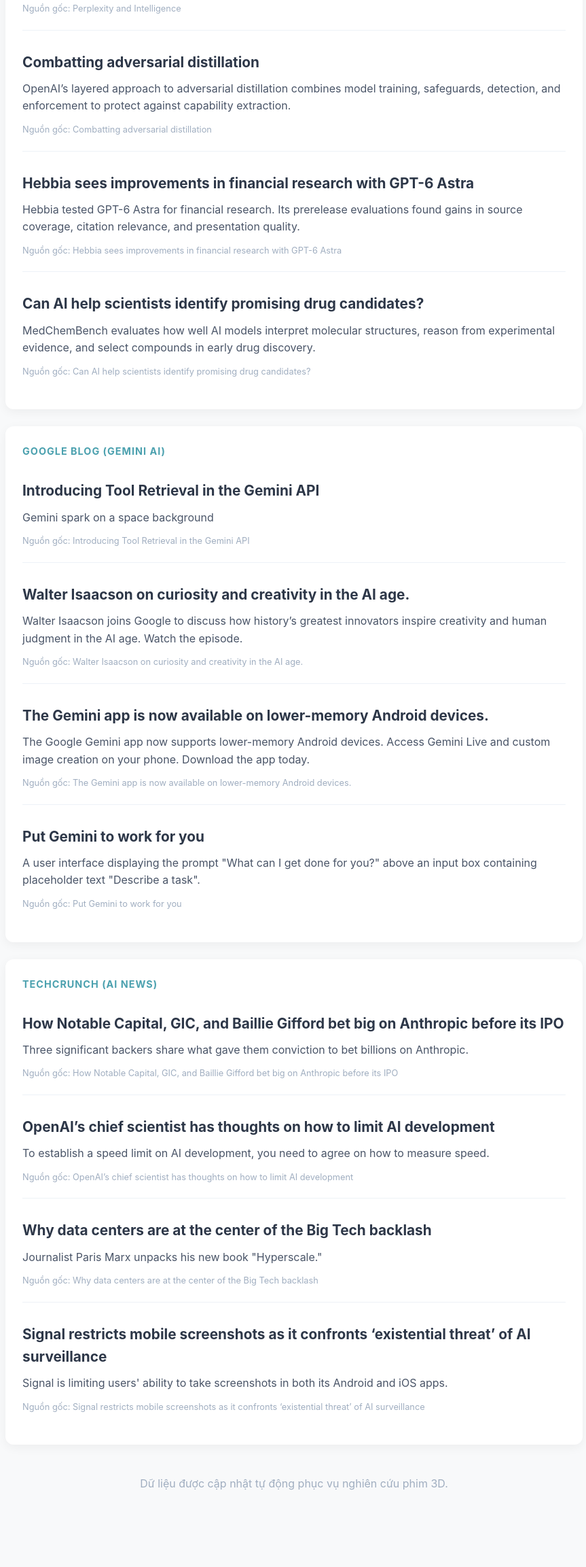
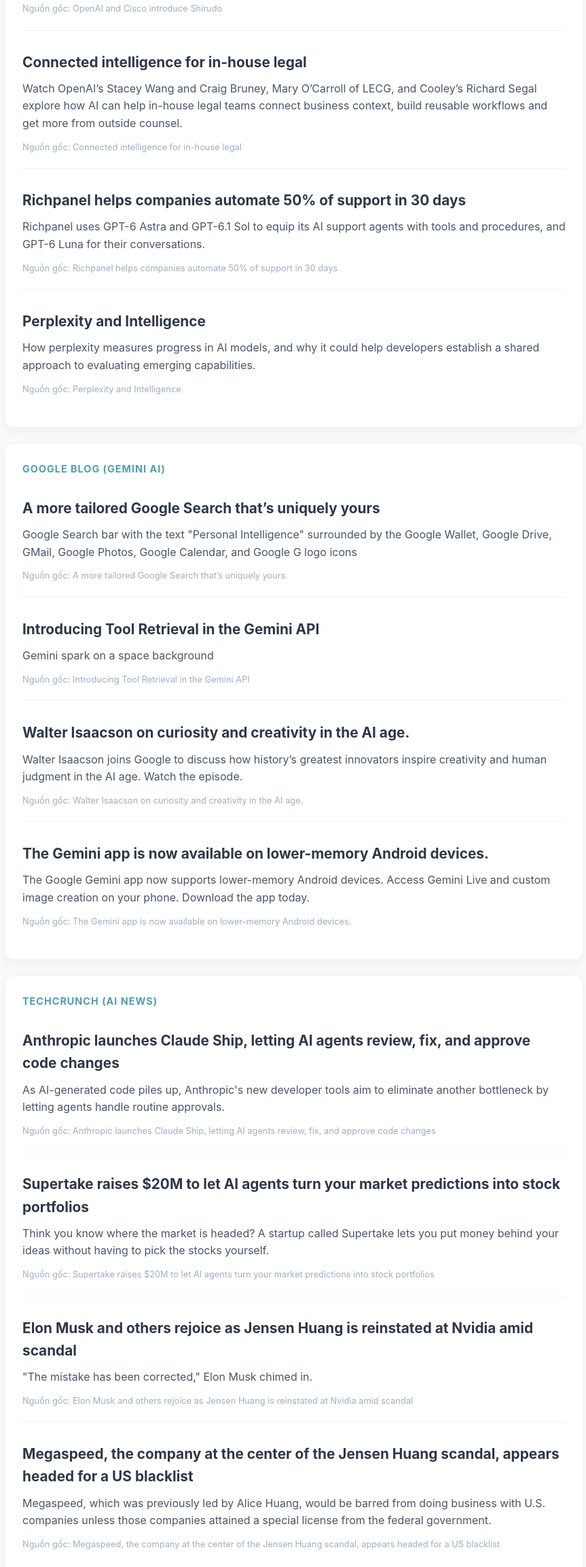
Before and after one commit to lelevietnam99/3d-ai-prompt-news, a plain HTML site: page index.html in a window 1280 px wide. Shown: the part 455-2760 px from the top of the page at 68% size, without its empty margins (207-1070 px from the left). Before the commit the page ends 2699 px from the top, so only its background shows below. Drawn offline with Linux system fonts and the light colour scheme.

Commit message:
Auto-update AI 3D Prompt News

```diff
--- a/index.html
+++ b/index.html
@@ -28,37 +28,44 @@
     <div class="container">
         <header>
             <h1>Cập Nhật AI & Prompt Làm Phim</h1>
-            <p>Dành riêng cho dự án Phim 3D Đức Phật | 23/11/2026</p>
+            <p>Dành riêng cho dự án Phim 3D Đức Phật | 24/11/2026</p>
         </header>
 <div class="feed-card"><div class="source-name">OpenAI (ChatGPT Updates)</div>
+                <div class="news-item">
+                    <div class="tag-container"></div>
+                    <a class="news-title" href="https://openai.com/index/introducing-shirudo" target="_blank">OpenAI and Cisco introduce Shirudo</a>
+                    <div class="summary-vi">OpenAI and Cisco introduce Shirudo, an open-source runtime for Linux. It helps teams protect running systems while they roll out patches.</div>
+                    <div class="meta">Nguồn gốc: OpenAI and Cisco introduce Shirudo</div>
+                </div>
+
+                <div class="news-item">
+                    <div class="tag-container"></div>
+                    <a class="news-title" href="https://openai.com/business/learn/connected-intelligence-for-in-house-legal" target="_blank">Connected intelligence for in-house legal</a>
+                    <div class="summary-vi">Watch OpenAI’s Stacey Wang and Craig Bruney, Mary O’Carroll of LECG, and Cooley’s Richard Segal explore how AI can help in-house legal teams connect business context, build reusable workflows and get more from outside counsel.</div>
+                    <div class="meta">Nguồn gốc: Connected intelligence for in-house legal</div>
+                </div>
+
+                <div class="news-item">
+                    <div class="tag-container"></div>
+                    <a class="news-title" href="https://openai.com/business/customer-stories/richpanel-ai-customer-support" target="_blank">Richpanel helps companies automate 50% of support in 30 days</a>
+                    <div class="summary-vi">Richpanel uses GPT-6 Astra and GPT-6.1 Sol to equip its AI support agents with tools and procedures, and GPT-6 Luna for their conversations.</div>
+                    <div class="meta">Nguồn gốc: Richpanel helps companies automate 50% of support in 30 days</div>
+                </div>
+
                 <div class="news-item">
                     <div class="tag-container"></div>
                     <a class="news-title" href="https://openai.com/index/perplexity-and-intelligence" target="_blank">Perplexity and Intelligence</a>
                     <div class="summary-vi">How perplexity measures progress in AI models, and why it could help developers establish a shared approach to evaluating emerging capabilities.</div>
                     <div class="meta">Nguồn gốc: Perplexity and Intelligence</div>
                 </div>
-
+                </div><div class="feed-card"><div class="source-name">Google Blog (Gemini AI)</div>
                 <div class="news-item">
                     <div class="tag-container"></div>
-                    <a class="news-title" href="https://openai.com/index/combatting-adversarial-distillation" target="_blank">Combatting adversarial distillation</a>
-                    <div class="summary-vi">OpenAI’s layered approach to adversarial distillation combines model training, safeguards, detection, and enforcement to protect against capability extraction.</div>
-                    <div class="meta">Nguồn gốc: Combatting adversarial distillation</div>
+                    <a class="news-title" href="https://blog.google/products-and-platforms/products/search/google-search-personal-intelligence-apps/" target="_blank">A more tailored Google Search that’s uniquely yours</a>
+                    <div class="summary-vi">Google Search bar with the text "Personal Intelligence" surrounded by the Google Wallet, Google Drive, GMail, Google Photos, Google Calendar, and Google G logo icons</div>
+                    <div class="meta">Nguồn gốc: A more tailored Google Search that’s uniquely yours</div>
                 </div>
 
-                <div class="news-item">
-                    <div class="tag-container"></div>
-                    <a class="news-title" href="https://openai.com/business/customer-stories/hebbia" target="_blank">Hebbia sees improvements in financial research with GPT-6 Astra</a>
-                    <div class="summary-vi">Hebbia tested GPT-6 Astra for financial research. Its prerelease evaluations found gains in source coverage, citation relevance, and presentation quality.</div>
-                    <div class="meta">Nguồn gốc: Hebbia sees improvements in financial research with GPT-6 Astra</div>
-                </div>
-
-                <div class="news-item">
-                    <div class="tag-container"></div>
-                    <a class="news-title" href="https://openai.com/index/introducing-medchembench" target="_blank">Can AI help scientists identify promising drug candidates?</a>
-                    <div class="summary-vi">MedChemBench evaluates how well AI models interpret molecular structures, reason from experimental evidence, and select compounds in early drug discovery.</div>
-                    <div class="meta">Nguồn gốc: Can AI help scientists identify promising drug candidates?</div>
-                </div>
-                </div><div class="feed-card"><div class="source-name">Google Blog (Gemini AI)</div>
                 <div class="news-item">
                     <div class="tag-container"></div>
                     <a class="news-title" href="https://blog.google/innovation-and-ai/technology/developers-tools/gemini-api-tool-retrieval/" target="_blank">Introducing Tool Retrieval in the Gemini API</a>
@@ -79,40 +86,33 @@
                     <div class="summary-vi">The Google Gemini app now supports lower-memory Android devices. Access Gemini Live and custom image creation on your phone. Download the app today.</div>
                     <div class="meta">Nguồn gốc: The Gemini app is now available on lower-memory Android devices.</div>
                 </div>
-
-                <div class="news-item">
-                    <div class="tag-container"></div>
-                    <a class="news-title" href="https://blog.google/innovation-and-ai/products/gemini-app/tasks-in-gemini-free-new-features/" target="_blank">Put Gemini to work for you</a>
-                    <div class="summary-vi">A user interface displaying the prompt "What can I get done for you?" above an input box containing placeholder text "Describe a task".</div>
-                    <div class="meta">Nguồn gốc: Put Gemini to work for you</div>
-                </div>
                 </div><div class="feed-card"><div class="source-name">TechCrunch (AI News)</div>
                 <div class="news-item">
                     <div class="tag-container"></div>
-                    <a class="news-title" href="https://techcrunch.com/2026/11/22/how-notable-capital-gic-and-baillie-gifford-bet-big-on-anthropic-before-its-ipo/" target="_blank">How Notable Capital, GIC, and Baillie Gifford bet big on Anthropic before its IPO</a>
-                    <div class="summary-vi">Three significant backers share what gave them conviction to bet billions on Anthropic.</div>
-                    <div class="meta">Nguồn gốc: How Notable Capital, GIC, and Baillie Gifford bet big on Anthropic before its IPO</div>
+                    <a class="news-title" href="https://techcrunch.com/2026/11/23/anthropic-launches-claude-ship-letting-ai-agents-review-fix-and-approve-code-changes/" target="_blank">Anthropic launches Claude Ship, letting AI agents review, fix, and approve code changes</a>
+                    <div class="summary-vi">As AI-generated code piles up, Anthropic's new developer tools aim to eliminate another bottleneck by letting agents handle routine approvals.</div>
+                    <div class="meta">Nguồn gốc: Anthropic launches Claude Ship, letting AI agents review, fix, and approve code changes</div>
                 </div>
 
                 <div class="news-item">
                     <div class="tag-container"></div>
-                    <a class="news-title" href="https://techcrunch.com/2026/11/22/openais-chief-scientist-has-thoughts-on-how-to-limit-ai-development/" target="_blank">OpenAI’s chief scientist has thoughts on how to limit AI development</a>
-                    <div class="summary-vi">To establish a speed limit on AI development, you need to agree on how to measure speed.</div>
-                    <div class="meta">Nguồn gốc: OpenAI’s chief scientist has thoughts on how to limit AI development</div>
+                    <a class="news-title" href="https://techcrunch.com/2026/11/23/supertake-raises-20m-to-let-ai-agents-turn-your-market-predictions-into-stock-portfolios/" target="_blank">Supertake raises $20M to let AI agents turn your market predictions into stock portfolios</a>
+                    <div class="summary-vi">Think you know where the market is headed? A startup called Supertake lets you put money behind your ideas without having to pick the stocks yourself.</div>
+                    <div class="meta">Nguồn gốc: Supertake raises $20M to let AI agents turn your market predictions into stock portfolios</div>
                 </div>
 
                 <div class="news-item">
                     <div class="tag-container"></div>
-                    <a class="news-title" href="https://techcrunch.com/2026/11/22/why-data-centers-are-at-the-center-of-the-big-tech-backlash/" target="_blank">Why data centers are at the center of the Big Tech backlash</a>
-                    <div class="summary-vi">Journalist Paris Marx unpacks his new book "Hyperscale."</div>
-                    <div class="meta">Nguồn gốc: Why data centers are at the center of the Big Tech backlash</div>
+                    <a class="news-title" href="https://techcrunch.com/2026/11/23/elon-musk-and-others-rejoice-as-jensen-huang-is-reinstated-at-nvidia-amid-scandal/" target="_blank">Elon Musk and others rejoice as Jensen Huang is reinstated at Nvidia amid scandal</a>
+                    <div class="summary-vi">"The mistake has been corrected," Elon Musk chimed in.</div>
+                    <div class="meta">Nguồn gốc: Elon Musk and others rejoice as Jensen Huang is reinstated at Nvidia amid scandal</div>
                 </div>
 
                 <div class="news-item">
                     <div class="tag-container"></div>
-                    <a class="news-title" href="https://techcrunch.com/2026/11/21/signal-restricts-mobile-screenshots-as-it-confronts-existential-threat-of-ai-surveillance/" target="_blank">Signal restricts mobile screenshots as it confronts ‘existential threat’ of AI surveillance</a>
-                    <div class="summary-vi">Signal is limiting users' ability to take screenshots in both its Android and iOS apps.</div>
-                    <div class="meta">Nguồn gốc: Signal restricts mobile screenshots as it confronts ‘existential threat’ of AI surveillance</div>
+                    <a class="news-title" href="https://techcrunch.com/2026/11/23/megaspeed-the-company-at-the-center-of-the-jensen-huang-scandal-appears-headed-for-a-u-s-blacklist/" target="_blank">Megaspeed, the company at the center of the Jensen Huang scandal, appears headed for a US blacklist</a>
+                    <div class="summary-vi">Megaspeed, which was previously led by Alice Huang, would be barred from doing business with U.S. companies unless those companies attained a special license from the federal government.</div>
+                    <div class="meta">Nguồn gốc: Megaspeed, the company at the center of the Jensen Huang scandal, appears headed for a US blacklist</div>
                 </div>
                 </div>
         <footer style="text-align: center; color: #a0aec0; padding: 20px;">
```
